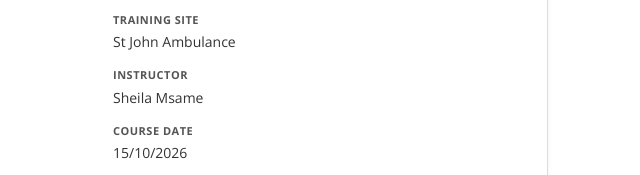
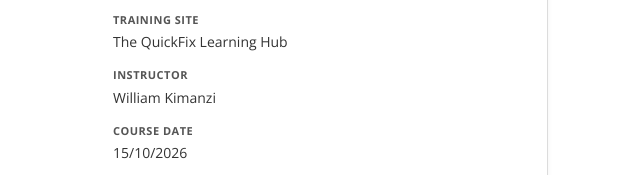
Before and after one commit to ecards-heart-org-student/eCards-cid-F9CA96AF-1279-42DE-B7DC-BB867F795F7E, a plain HTML site: page index.html in a window 1280 px wide. Shown: the part 417-592 px from the top of the page, 547-1187 px from the left. Drawn offline with nearby package versions, Linux system fonts and the light colour scheme.

Commit message:
Add files via upload

```diff
--- a/index.html
+++ b/index.html
@@ -701,11 +701,11 @@
                     </div>
                     <div class="detail-item">
                         <div class="detail-label">Training Site</div>
-                        <div class="detail-value">St John Ambulance</div>
+                        <div class="detail-value">The QuickFix Learning Hub</div>
                     </div>
                     <div class="detail-item">
                         <div class="detail-label">Instructor</div>
-                        <div class="detail-value">Sheila Msame</div>
+                        <div class="detail-value">William Kimanzi</div>
                     </div>
                     <div class="detail-item">
                         <div class="detail-label">Course Date</div>
```
Also changed, not shown: 1 other file.
